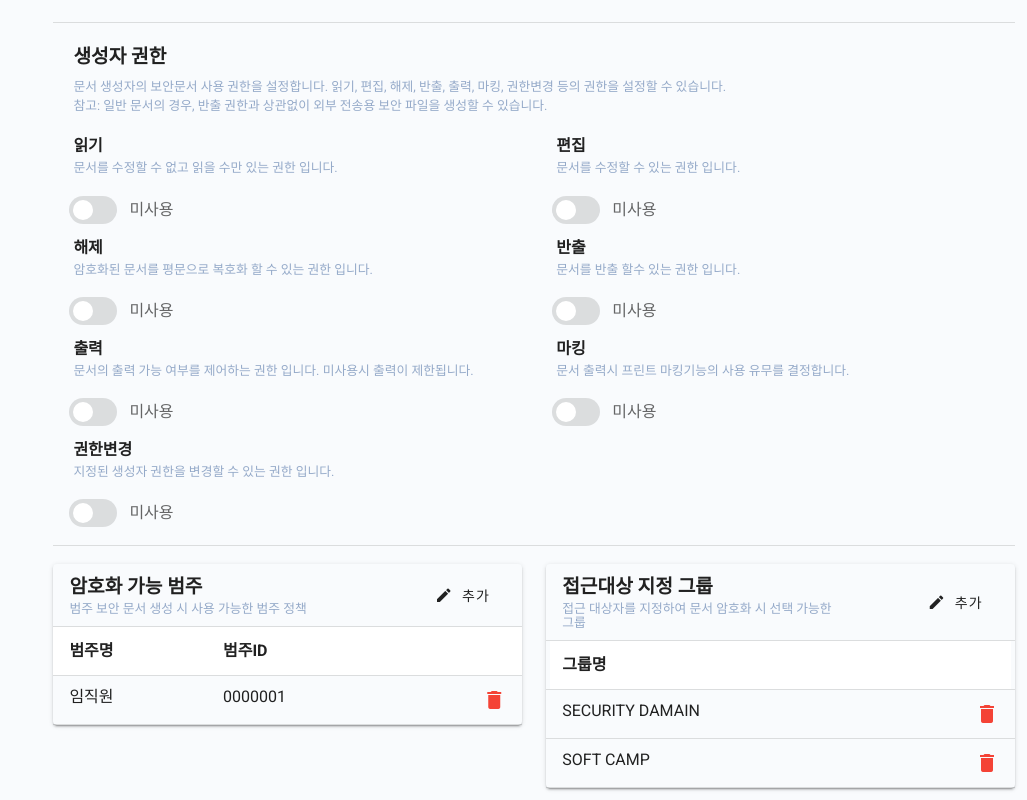
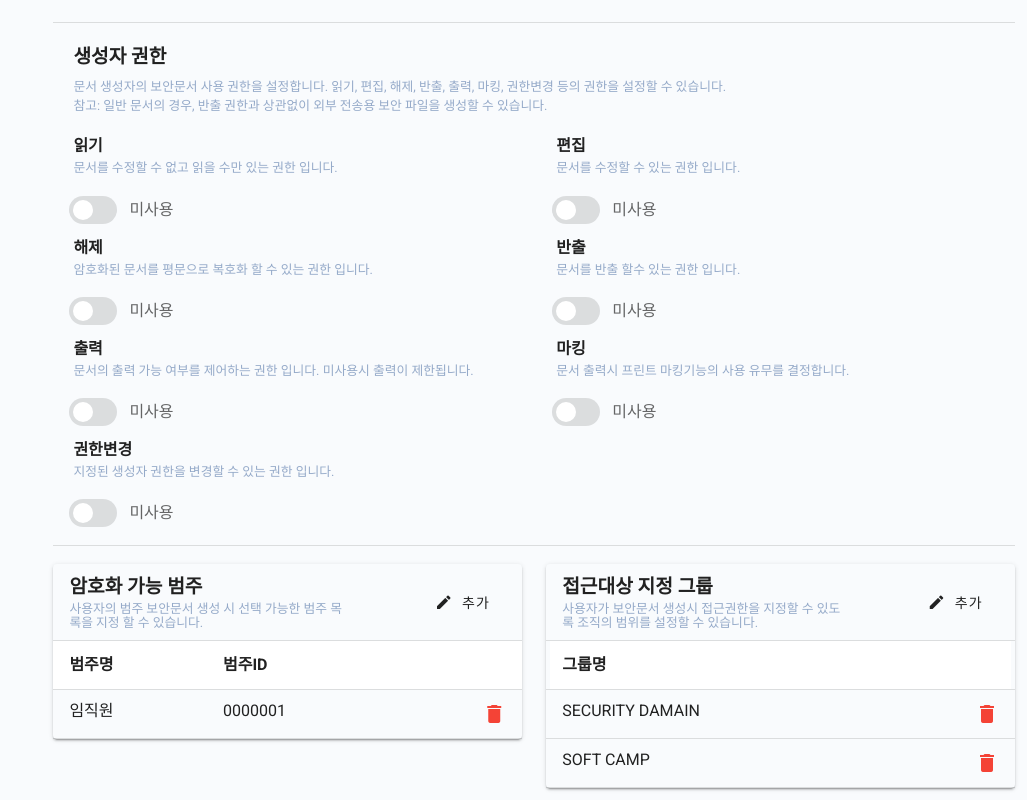
Before and after one commit to woo-da-young/cs_console_demo, a Vue app: page /#/ in a window 1280 px wide. Shown: the part 804-1604 px from the top of the page, without its empty margins (253-1280 px from the left). Built offline with nearby package versions, Linux system fonts and the light colour scheme.

Commit message:
주석 내용수정

```diff
--- a/src/Home.vue
+++ b/src/Home.vue
@@ -489,7 +489,7 @@
                               암호화 가능 범주
                               <div class="contents_comment" style="padding-top:5px">
                                 <ul class="contents_comment-ul" style=" font-weight:normal;">
-                                  <li>범주 보안 문서 생성 시 사용 가능한 범주 정책</li>
+                                  <li>사용자의 범주 보안문서 생성 시 선택 가능한 범주 목록을 지정 할 수 있습니다.</li>
                                 </ul>
                               </div>
                             </v-col>
@@ -607,7 +607,7 @@
                             <v-col cols="8" class="contents_title">접근대상 지정 그룹
                               <div class="contents_comment" style="padding-top:5px">
                                 <ul class="contents_comment-ul" style=" font-weight:normal;">
-                                  <li>접근 대상자를 지정하여 문서 암호화 시 선택 가능한 그룹</li>
+                                  <li>사용자가 보안문서 생성시 접근권한을 지정할 수 있도록 조직의 범위를 설정할 수 있습니다.</li>
                                 </ul>
                               </div>
                             </v-col>
```
